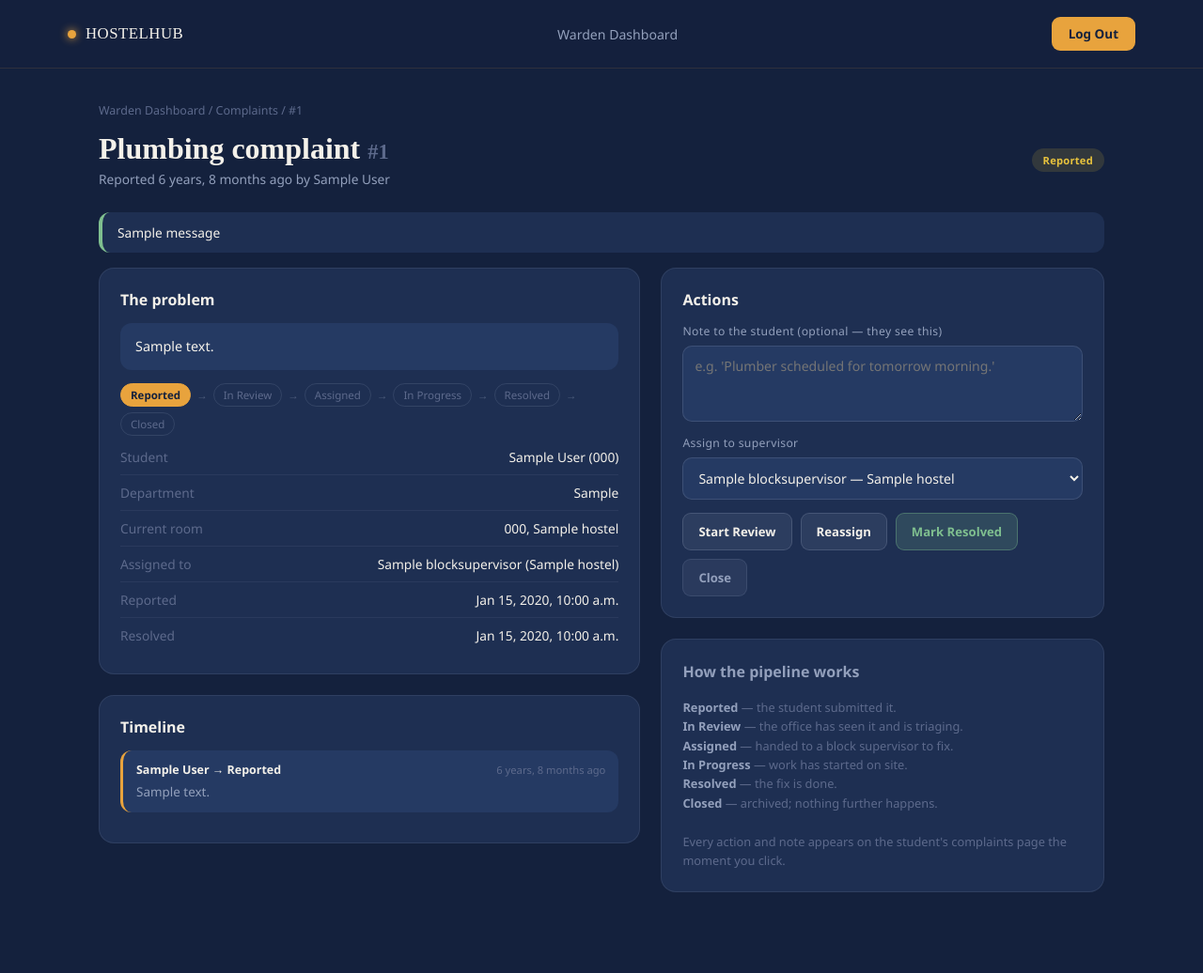
After one commit to Viod-01/HostelHub, a Django app: page /dashboard/admin/complaints/1/ in a window 1280 px wide. The commit adds this page. Shown: the whole page at 94% size. Run offline with Django 5.2, Linux system fonts and the light colour scheme; a user stored in the database is signed in; tables that the repository leaves empty hold one stand-in row (values such as "Sample post"); one stand-in notice (Sample message) is shown.

Commit message:
Complaints pipeline: Report -> Review -> Assign -> Work -> Resolve -> Close
The warden's one-click Resolve becomes a management page with the full
workflow and a feedback loop back to the student.

- Complaint.status gains four stages (In Review, Assigned, In Progress,
  Closed; existing open/resolved become Reported/Resolved); migration 0008
- ComplaintUpdate model: every action records a timeline entry; the
  optional note is the feedback students see verbatim on their page
- complaints can be assigned to a block supervisor (ties into the
  supervisor feature); reassigning mid-work keeps the current stage
- new warden page /dashboard/admin/complaints/<id>/: pipeline visual,
  student context incl. their current room, action form (advance stage /
  assign / optional note), full timeline
- warden complaints table gains an Assigned column + Manage link
- student complaints page shows who's handling it + the update trail
- duplicate transitions and unknown actions are no-ops; students are
  bounced from the management page; resolved_at stamped at 'resolved'

40 tests green on sqlite and PostgreSQL

```diff
--- a/myproject/myproject/urls.py
+++ b/myproject/myproject/urls.py
@@ -33,5 +33,5 @@ urlpatterns = [
 
     # Complaints
     path("dashboard/complaints/", views.complaints_page, name="complaints"),
-    path("dashboard/admin/complaints/<int:complaint_id>/resolve/", views.complaint_resolve, name="complaint_resolve"),
+    path("dashboard/admin/complaints/<int:complaint_id>/", views.complaint_detail, name="complaint_detail"),
 ]
--- /dev/null
+++ b/myproject/portal/templates/hostel/admin_complaint.html
@@ -0,0 +1,255 @@
+{% load static %}
+<!DOCTYPE html>
+<html lang="en">
+<head>
+  <meta charset="UTF-8">
+  <meta name="viewport" content="width=device-width, initial-scale=1.0">
+  <title>HostelHub — Complaint #{{ complaint.pk }}</title>
+  <style>
+    :root {
+      --navy-deep: #14213D;
+      --navy-panel: #1E2F52;
+      --navy-panel-2: #253A63;
+      --gold: #E8A33D;
+      --gold-soft: #F3C374;
+      --off-white: #F4F1EA;
+      --slate: #93A0BC;
+      --slate-dim: #5D6A8C;
+      --green: #7FBF8F;
+      --amber: #E8C33D;
+      --red: #E8636B;
+      --blue: #6CA0D8;
+    }
+    * { margin: 0; padding: 0; box-sizing: border-box; }
+    body {
+      font-family: 'Space Grotesk', 'Segoe UI', system-ui, sans-serif;
+      background: var(--navy-deep);
+      color: var(--off-white);
+      min-height: 100vh;
+    }
+    a { color: inherit; text-decoration: none; }
+    nav {
+      display: flex; align-items: center; justify-content: space-between;
+      padding: 18px clamp(24px, 6vw, 72px);
+      border-bottom: 1px solid rgba(232,163,61,0.12);
+      background: rgba(20,33,61,0.9);
+    }
+    .brand-mark { display: flex; align-items: center; gap: 10px; }
+    .brand-mark .dot { width: 9px; height: 9px; border-radius: 50%; background: var(--gold); box-shadow: 0 0 10px var(--gold); }
+    .brand-mark span { font-family: 'Fraunces', serif; font-size: 1.05rem; letter-spacing: 0.03em; }
+    .nav-links { display: flex; gap: 32px; font-size: 0.88rem; color: var(--slate); }
+    .nav-links a:hover { color: var(--gold-soft); }
+    @media (max-width: 760px) { .nav-links { display: none; } }
+
+    .wrap { max-width: 1150px; margin: 0 auto; padding: 36px clamp(18px, 4vw, 40px) 64px; }
+    .crumb { font-size: 0.78rem; color: var(--slate-dim); margin-bottom: 14px; }
+    .crumb a:hover { color: var(--gold-soft); }
+    .page-head { display: flex; justify-content: space-between; align-items: center; gap: 16px; flex-wrap: wrap; margin-bottom: 26px; }
+    .page-head h1 { font-family: 'Fraunces', serif; font-weight: 600; font-size: clamp(1.5rem, 3vw, 2rem); }
+    .sub { color: var(--slate); font-size: 0.86rem; margin-top: 4px; }
+
+    .grid { display: grid; grid-template-columns: 1.1fr 0.9fr; gap: 22px; align-items: start; }
+    @media (max-width: 940px) { .grid { grid-template-columns: 1fr; } }
+
+    .card {
+      background: var(--navy-panel);
+      border: 1px solid rgba(147,160,188,0.14);
+      border-radius: 16px;
+      padding: 22px;
+      margin-bottom: 22px;
+    }
+    .card h2 { font-size: 1rem; font-weight: 600; margin-bottom: 14px; }
+    .kv { display: flex; justify-content: space-between; gap: 14px; padding: 9px 0; border-bottom: 1px solid rgba(147,160,188,0.1); font-size: 0.86rem; }
+    .kv:last-child { border-bottom: none; }
+    .kv span:first-child { color: var(--slate-dim); }
+    .kv span:last-child { text-align: right; }
+
+    .badge { font-size: 0.7rem; padding: 5px 12px; border-radius: 20px; font-weight: 600; letter-spacing: 0.02em; }
+    .badge.open { background: rgba(232,195,61,0.14); color: var(--amber); }
+    .badge.review { background: rgba(147,160,188,0.16); color: var(--slate); }
+    .badge.assigned { background: rgba(232,163,61,0.15); color: var(--gold); }
+    .badge.in_progress { background: rgba(108,160,216,0.15); color: var(--blue); }
+    .badge.resolved { background: rgba(127,191,143,0.14); color: var(--green); }
+    .badge.closed { background: rgba(93,106,140,0.2); color: var(--slate-dim); }
+
+    .description {
+      background: var(--navy-panel-2); border-radius: 12px;
+      padding: 14px 16px; font-size: 0.9rem; color: var(--off-white);
+      line-height: 1.55; margin: 6px 0 4px;
+    }
+
+    .pipeline { display: flex; gap: 6px; flex-wrap: wrap; align-items: center; font-size: 0.72rem; color: var(--slate-dim); margin: 14px 0 4px; }
+    .pipeline .stage { padding: 4px 10px; border-radius: 14px; border: 1px solid rgba(147,160,188,0.18); }
+    .pipeline .stage.done { border-color: rgba(127,191,143,0.4); color: var(--green); }
+    .pipeline .stage.current { background: var(--gold); border-color: var(--gold); color: var(--navy-deep); font-weight: 700; }
+    .pipeline .arrow { color: rgba(147,160,188,0.4); }
+
+    .field { display: flex; flex-direction: column; gap: 7px; margin-bottom: 14px; }
+    .field label { font-size: 0.76rem; color: var(--slate); letter-spacing: 0.03em; }
+    .field select, .field textarea {
+      background: var(--navy-panel-2); border: 1px solid rgba(147,160,188,0.22);
+      color: var(--off-white); font-family: inherit; font-size: 0.88rem;
+      padding: 11px 12px; border-radius: 10px; width: 100%;
+    }
+    .field textarea { resize: vertical; }
+    .field select:focus, .field textarea:focus { outline: none; border-color: var(--gold); }
+
+    .btn {
+      border: none; cursor: pointer; font-family: inherit; font-weight: 600;
+      font-size: 0.82rem; padding: 10px 16px; border-radius: 9px;
+      transition: transform 0.15s ease, box-shadow 0.2s ease;
+    }
+    .btn:hover { transform: translateY(-1px); }
+    .btn-gold { background: var(--gold); color: var(--navy-deep); }
+    .btn-ghost { background: rgba(147,160,188,0.12); color: var(--off-white); border: 1px solid rgba(147,160,188,0.25); }
+    .btn-green { background: rgba(127,191,143,0.18); color: var(--green); border: 1px solid rgba(127,191,143,0.35); }
+    .btn-dim { background: rgba(93,106,140,0.2); color: var(--slate); border: 1px solid rgba(93,106,140,0.35); }
+    .btn-row { display: flex; gap: 9px; flex-wrap: wrap; }
+
+    .update { padding: 12px 14px; border-radius: 12px; background: var(--navy-panel-2); margin-bottom: 10px; border-left: 3px solid var(--gold); }
+    .update.resolved { border-left-color: var(--green); }
+    .update.closed { border-left-color: var(--slate-dim); }
+    .update-top { display: flex; justify-content: space-between; gap: 10px; align-items: center; margin-bottom: 5px; }
+    .update-top .who { font-size: 0.78rem; font-weight: 600; }
+    .update-top .when { font-size: 0.7rem; color: var(--slate-dim); }
+    .update .note { font-size: 0.84rem; color: var(--slate); line-height: 1.5; }
+
+    .flash { padding: 12px 16px; border-radius: 12px; background: var(--navy-panel); margin-bottom: 16px; font-size: 0.86rem; border-left: 4px solid var(--green); }
+    .flash.error { border-left-color: var(--red); }
+    .flash.warning { border-left-color: var(--amber); }
+  </style>
+</head>
+<body>
+
+<nav>
+  <div class="brand-mark"><span class="dot"></span><span>HOSTELHUB</span></div>
+  <div class="nav-links">
+    <a href="{% url 'admin_dashboard' %}">Warden Dashboard</a>
+  </div>
+  <a href="{% url 'logout' %}" style="background:var(--gold); color:var(--navy-deep); font-weight:600; font-size:0.84rem; padding:9px 18px; border-radius:9px; text-decoration:none;">Log Out</a>
+</nav>
+
+<div class="wrap">
+  <div class="crumb"><a href="{% url 'admin_dashboard' %}">Warden Dashboard</a> / Complaints / #{{ complaint.pk }}</div>
+
+  <div class="page-head">
+    <div>
+      <h1>{{ complaint.get_category_display }} complaint <span style="color:var(--slate-dim); font-size:0.7em;">#{{ complaint.pk }}</span></h1>
+      <div class="sub">Reported {{ complaint.created_at|timesince }} ago by {{ complaint.student.get_full_name|default:complaint.student.username }}</div>
+    </div>
+    <span class="badge {{ complaint.status }}">{{ complaint.get_status_display }}</span>
+  </div>
+
+  {% if messages %}
+  {% for message in messages %}
+  <div class="flash {% if message.tags == 'error' %}error{% elif message.tags == 'warning' %}warning{% endif %}">{{ message }}</div>
+  {% endfor %}
+  {% endif %}
+
+  <div class="grid">
+
+    <!-- LEFT: the complaint itself -->
+    <div>
+      <div class="card">
+        <h2>The problem</h2>
+        <div class="description">{{ complaint.description }}</div>
+
+        <div class="pipeline">
+          {% for value, label in complaint.STATUS_CHOICES %}
+            {% if not forloop.first %}<span class="arrow">→</span>{% endif %}
+            <span class="stage {% if value == complaint.status %}current{% elif complaint.status != 'open' and forloop.counter0 < status_index %}done{% endif %}">{{ label }}</span>
+          {% endfor %}
+        </div>
+
+        <div class="kv"><span>Student</span><span>{{ complaint.student.get_full_name|default:complaint.student.username }} ({{ complaint.student.studentprofile.matric_number }})</span></div>
+        <div class="kv"><span>Department</span><span>{{ complaint.student.studentprofile.department|default:"—" }}</span></div>
+        {% if student_room %}
+        <div class="kv"><span>Current room</span><span>{{ student_room.room.room_number }}, {{ student_room.room.hostel.name }}</span></div>
+        {% else %}
+        <div class="kv"><span>Current room</span><span>No approved allocation yet</span></div>
+        {% endif %}
+        <div class="kv"><span>Assigned to</span><span>{% if complaint.assigned_to %}{{ complaint.assigned_to.name }} ({{ complaint.assigned_to.hostel.name }}){% else %}—{% endif %}</span></div>
+        <div class="kv"><span>Reported</span><span>{{ complaint.created_at|date:"M j, Y, g:i a" }}</span></div>
+        {% if complaint.resolved_at %}
+        <div class="kv"><span>Resolved</span><span>{{ complaint.resolved_at|date:"M j, Y, g:i a" }}</span></div>
+        {% endif %}
+      </div>
+
+      <div class="card">
+        <h2>Timeline</h2>
+        {% for u in updates %}
+        <div class="update {% if u.status == 'resolved' %}resolved{% elif u.status == 'closed' %}closed{% endif %}">
+          <div class="update-top">
+            <span class="who">{{ u.author.get_full_name|default:u.author.username }} &rarr; {{ u.get_status_display }}</span>
+            <span class="when">{{ u.created_at|timesince }} ago</span>
+          </div>
+          {% if u.note %}<div class="note">{{ u.note }}</div>{% endif %}
+        </div>
+        {% empty %}
+        <div style="color:var(--slate-dim); font-size:0.86rem;">No actions taken yet.</div>
+        {% endfor %}
+      </div>
+    </div>
+
+    <!-- RIGHT: actions -->
+    <div>
+      <div class="card">
+        <h2>Actions</h2>
+        <form method="post" action="{% url 'complaint_detail' complaint.pk %}">
+          {% csrf_token %}
+
+          <div class="field">
+            <label for="note">Note to the student (optional — they see this)</label>
+            <textarea id="note" name="note" rows="3" maxlength="2000" placeholder="e.g. 'Plumber scheduled for tomorrow morning.'"></textarea>
+          </div>
+
+          {% if supervisors %}
+          <div class="field">
+            <label for="supervisor">Assign to supervisor</label>
+            <select id="supervisor" name="supervisor">
+              {% for s in supervisors %}
+              <option value="{{ s.pk }}" {% if complaint.assigned_to_id == s.pk %}selected{% endif %}>{{ s.name }} — {{ s.hostel.name }}</option>
+              {% endfor %}
+            </select>
+          </div>
+          {% endif %}
+
+          <div class="btn-row">
+            {% if complaint.status == 'open' %}
+              <button class="btn btn-ghost" name="do" value="review">Start Review</button>
+            {% endif %}
+            {% if supervisors and not complaint.assigned_to %}
+              <button class="btn btn-gold" name="do" value="assign">Assign</button>
+            {% elif supervisors %}
+              <button class="btn btn-ghost" name="do" value="assign">Reassign</button>
+            {% endif %}
+            {% if complaint.status == 'assigned' %}
+              <button class="btn btn-ghost" name="do" value="in_progress">Start Work</button>
+            {% endif %}
+            {% if complaint.status != 'resolved' and complaint.status != 'closed' %}
+              <button class="btn btn-green" name="do" value="resolved">Mark Resolved</button>
+            {% endif %}
+            {% if complaint.status != 'closed' %}
+              <button class="btn btn-dim" name="do" value="closed">Close</button>
+            {% endif %}
+          </div>
+        </form>
+      </div>
+
+      <div class="card" style="color:var(--slate-dim); font-size:0.8rem; line-height:1.6;">
+        <h2 style="color:var(--slate);">How the pipeline works</h2>
+        <strong style="color:var(--slate);">Reported</strong> — the student submitted it.<br>
+        <strong style="color:var(--slate);">In Review</strong> — the office has seen it and is triaging.<br>
+        <strong style="color:var(--slate);">Assigned</strong> — handed to a block supervisor to fix.<br>
+        <strong style="color:var(--slate);">In Progress</strong> — work has started on site.<br>
+        <strong style="color:var(--slate);">Resolved</strong> — the fix is done.<br>
+        <strong style="color:var(--slate);">Closed</strong> — archived; nothing further happens.<br><br>
+        Every action and note appears on the student's complaints page the moment you click.
+      </div>
+    </div>
+
+  </div>
+</div>
+
+</body>
+</html>
--- a/myproject/portal/views.py
+++ b/myproject/portal/views.py
@@ -13,7 +13,7 @@ from django.core.paginator import Paginator
 from django.utils import timezone
 from .models import (
     Hostel, Room, StudentProfile, Booking, StaffAccessRequest, Complaint,
-    BlockSupervisor,
+    ComplaintUpdate, BlockSupervisor,
 )
 
 # mirrors the <select> options on the register form
@@ -532,11 +532,13 @@ def admin_dashboard(request):
     )
     pending_staff_requests = staff_requests.filter(status="pending")
 
-    # complaints: open ones first (sorts before "resolved"), newest first
+    # complaints: unfinished ones first, newest first
     complaints = (
-        Complaint.objects.select_related("student").order_by("status", "-created_at")
+        Complaint.objects
+        .select_related("student", "assigned_to", "assigned_to__hostel")
+        .order_by("status", "-created_at")
     )
-    open_complaint_count = complaints.filter(status="open").count()
+    open_complaint_count = complaints.exclude(status__in=["resolved", "closed"]).count()
 
 
     context = {
@@ -628,6 +630,7 @@ def booking_decision(request, booking_id, decision):
     return redirect("admin_dashboard")
 
 COMPLAINT_CATEGORIES = {value for value, _ in Complaint.CATEGORY_CHOICES}
+COMPLAINT_STATUSES = {value for value, _ in Complaint.STATUS_CHOICES}
 
 
 @login_required
@@ -659,6 +662,11 @@ def complaints_page(request):
     return render(request, "hostel/complaints.html", {
         "complaints": Complaint.objects
         .filter(student=request.user)
+        .select_related("assigned_to", "assigned_to__hostel")
+        .prefetch_related(Prefetch(
+            "updates",
+            queryset=ComplaintUpdate.objects.select_related("author"),
+        ))
         .order_by("-created_at"),
         "complaint_categories": Complaint.CATEGORY_CHOICES,
     })
@@ -666,23 +674,76 @@ def complaints_page(request):
 
 @never_cache
 @staff_member_required(login_url="admin_login")
-def complaint_resolve(request, complaint_id):
-    if request.method != "POST":
-        return redirect("admin_dashboard")
+def complaint_detail(request, complaint_id):
+    """The warden's complaint management page. GET shows the complaint, its
+    timeline, and the action form; POST advances the workflow:
 
-    complaint = get_object_or_404(Complaint, pk=complaint_id)
+        Reported → In Review → Assigned → In Progress → Resolved → Closed
 
-    if complaint.status == "resolved":
-        messages.warning(
-            request, "That complaint was already resolved — no changes made."
-        )
-        return redirect("admin_dashboard")
+    Every action records a ComplaintUpdate (with the optional note), which
+    is what the student sees on their own complaints page."""
+    complaint = get_object_or_404(
+        Complaint.objects.select_related("student", "assigned_to", "assigned_to__hostel"),
+        pk=complaint_id,
+    )
 
-    complaint.status = "resolved"
-    complaint.resolved_at = timezone.now()
-    complaint.save(update_fields=["status", "resolved_at"])
-    messages.success(
-        request,
-        f"Marked the {complaint.get_category_display().lower()} complaint as resolved.",
+    if request.method == "POST":
+        action = request.POST.get("do", "")
+        note = request.POST.get("note", "").strip()
+        if len(note) > 2000:
+            messages.error(request, "Notes are capped at 2,000 characters.")
+            return redirect("complaint_detail", complaint_id=complaint.pk)
+
+        if action == "assign":
+            try:
+                supervisor = BlockSupervisor.objects.get(pk=request.POST.get("supervisor", ""))
+            except (BlockSupervisor.DoesNotExist, ValueError):
+                messages.error(request, "Pick a supervisor to assign this to.")
+                return redirect("complaint_detail", complaint_id=complaint.pk)
+            complaint.assigned_to = supervisor
+            # assigning implies the workflow has moved on, unless work has
+            # already started (reassigning mid-work keeps the current stage)
+            new_status = "assigned" if complaint.status in ("open", "review") else complaint.status
+            complaint.status = new_status
+            complaint.save(update_fields=["assigned_to", "status"])
+            ComplaintUpdate.objects.create(
+                complaint=complaint, author=request.user, status=new_status,
+                note=note or f"Assigned to {supervisor.name} ({supervisor.hostel.name}).",
+            )
+            messages.success(request, f"Assigned to {supervisor.name}.")
+        elif action in COMPLAINT_STATUSES:
+            if action == complaint.status:
+                messages.warning(request, f"This complaint is already marked {complaint.get_status_display().lower()}.")
+            else:
+                complaint.status = action
+                if action == "resolved" and not complaint.resolved_at:
+                    complaint.resolved_at = timezone.now()
+                complaint.save(update_fields=["status", "resolved_at"])
+                ComplaintUpdate.objects.create(
+                    complaint=complaint, author=request.user, status=action, note=note,
+                )
+                messages.success(request, f"Complaint marked {dict(Complaint.STATUS_CHOICES)[action].lower()}.")
+        else:
+            messages.error(request, "Unknown action — nothing was changed.")
+        return redirect("complaint_detail", complaint_id=complaint.pk)
+
+    # context: the student's current room (if any) helps the office locate
+    # the problem, e.g. "complainant lives in B-204"
+    student_room = (
+        Booking.objects
+        .filter(student=complaint.student, status="approved")
+        .select_related("room", "room__hostel")
+        .first()
     )
-    return redirect("admin_dashboard")
+    updates = complaint.updates.select_related("author").all()
+    supervisors = BlockSupervisor.objects.select_related("hostel").order_by("hostel__name")
+
+    return render(request, "hostel/admin_complaint.html", {
+        "complaint": complaint,
+        "updates": updates,
+        "supervisors": supervisors,
+        "student_room": student_room,
+        # position of the current status in the pipeline (0-5), used to
+        # mark earlier stages as done in the template
+        "status_index": [s for s, _ in Complaint.STATUS_CHOICES].index(complaint.status),
+    })
```
Also changed, not shown: myproject/portal/models.py (+36 -3 lines), myproject/portal/templates/hostel/admin.html (+10 -16 lines), myproject/portal/templates/hostel/complaints.html (+26 -1 lines), myproject/portal/tests.py (+72 -14 lines), myproject/portal/migrations/0008_complaint_assigned_to_alter_complaint_status_and_more.py (added).
